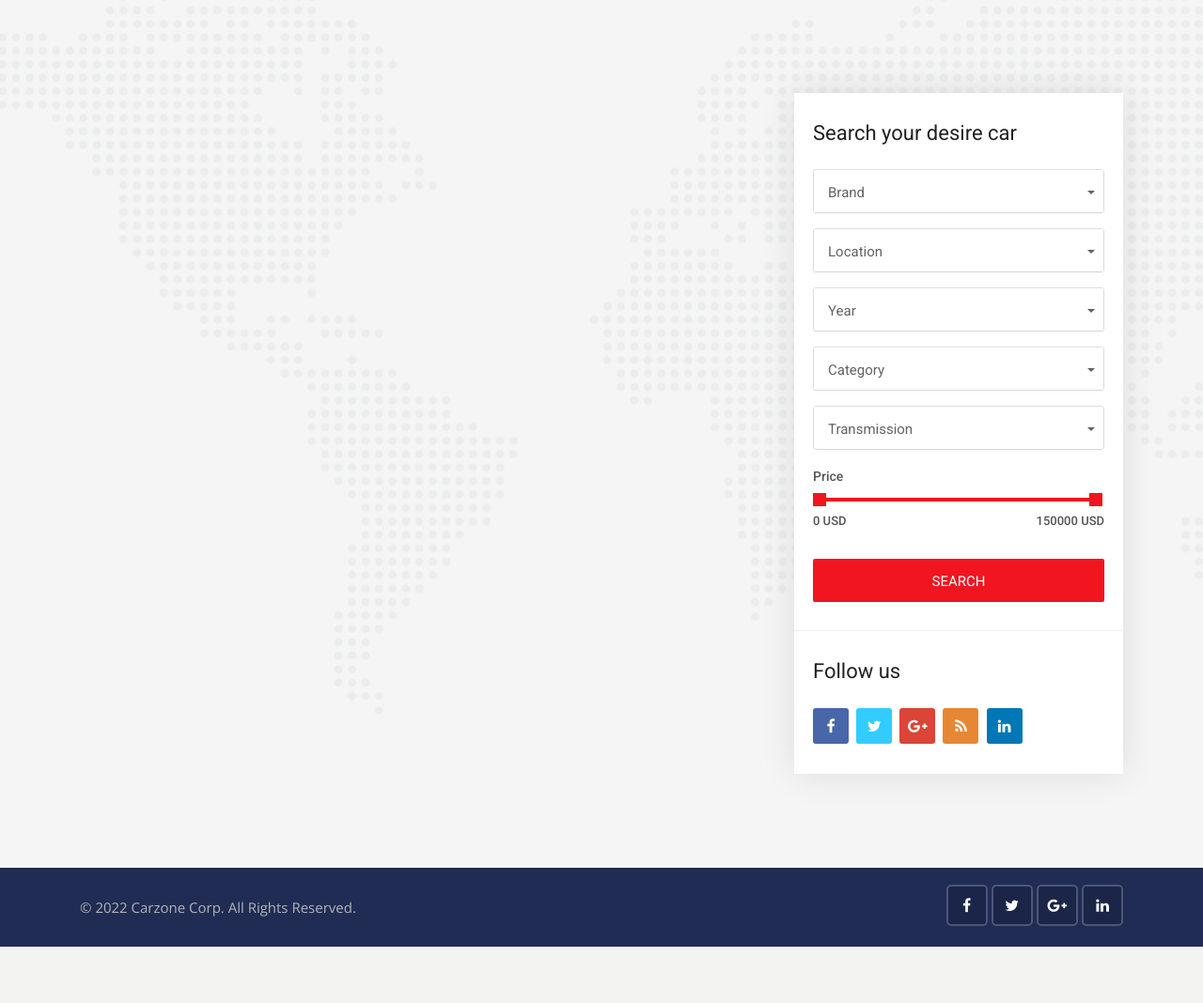
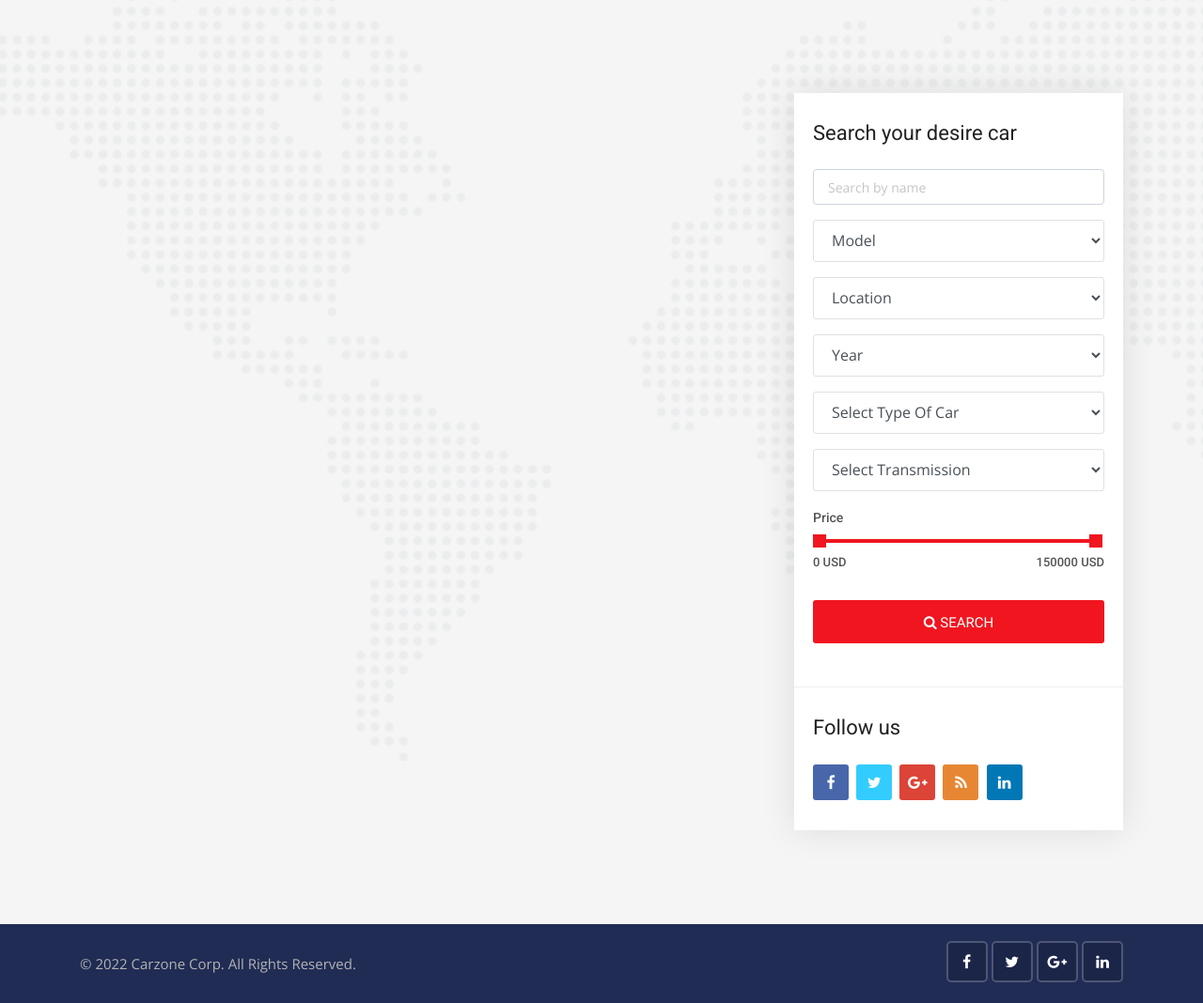
Before and after one commit to Abdechakour-Mc/car-zone, a Django app: page /cars/ in a window 1280 px wide. Shown: the part 361-1429 px from the top of the page at 94% size. Before the commit the page ends 1369 px from the top, so only its background shows below. Run offline with Django 3.2, Linux system fonts and the light colour scheme; data that the repository does not hold is empty; some libraries are stand-ins or nearby versions.

Commit message:
Search Forms, Search Functionality & Working with Admin Styles

```diff
--- a/cars/urls.py
+++ b/cars/urls.py
@@ -3,5 +3,6 @@ from . import views
 
 urlpatterns = [
     path('', views.cars, name='cars'),
-    path('<int:id>', views.car_detail, name='car_detail')
+    path('<int:id>', views.car_detail, name='car_detail'),
+    path('search', views.search, name='search')
 ]
--- a/cars/views.py
+++ b/cars/views.py
@@ -10,8 +10,19 @@ def cars(request):
     page = request.GET.get("page")
     paged_cars = paginator.get_page(page)
 
+    model_search = Car.objects.values_list('model', flat=True).distinct()
+    city_search = Car.objects.values_list('city', flat=True).distinct()
+    year_search = Car.objects.values_list('year', flat=True).distinct()
+    body_style_search = Car.objects.values_list('body_style', flat=True).distinct()
+    transmission_search = Car.objects.values_list('transmission', flat=True).distinct()
+
     context = {
-        "cars" : paged_cars
+        "cars" : paged_cars,
+        "model_search" : model_search,
+        "city_search" : city_search,
+        "year_search" : year_search,
+        "body_style_search" : body_style_search,
+        "transmission_search" : transmission_search
     }
     return render(request, 'cars/cars.html', context= context, )
 
@@ -21,3 +32,58 @@ def car_detail(request, id):
         "single_car" : single_car,
     }
     return render(request, 'cars/car_detail.html', context=context)
+
+def search(request):
+    cars = Car.objects.order_by("-created_date")
+
+    model_search = Car.objects.values_list('model', flat=True).distinct()
+    city_search = Car.objects.values_list('city', flat=True).distinct()
+    year_search = Car.objects.values_list('year', flat=True).distinct()
+    body_style_search = Car.objects.values_list('body_style', flat=True).distinct()
+    transmission_search = Car.objects.values_list('transmission', flat=True).distinct()
+
+    if 'keyword' in request.GET:
+        keyword = request.GET['keyword']
+        if keyword:
+            cars = cars.filter(description__icontains=keyword)
+
+    if 'model' in request.GET:
+        model = request.GET['model']
+        if model:
+            cars = cars.filter(model__iexact=model)
+
+    if 'city' in request.GET:
+        city = request.GET['city']
+        if city:
+            cars = cars.filter(city__iexact=city)
+
+    if 'year' in request.GET:
+        year = request.GET['year']
+        if year:
+            cars = cars.filter(year__iexact=year)
+
+    if 'body_style' in request.GET:
+        body_style = request.GET['body_style']
+        if body_style:
+            cars = cars.filter(body_style__iexact=body_style)
+
+    if 'transmission' in request.GET:
+        transmission = request.GET['transmission']
+        if transmission:
+            cars = cars.filter(transmission__iexact=transmission)
+
+    if 'min_price' in request.GET:
+        min_price = request.GET['min_price']
+        max_price = request.GET['max_price']
+        if max_price:
+            cars = cars.filter(price__gte=min_price, price__lte=max_price,)
+
+    context ={
+        "cars" : cars,
+         "model_search" : model_search,
+        "city_search" : city_search,
+        "year_search" : year_search,
+        "body_style_search" : body_style_search,
+        "transmission_search" : transmission_search,
+    }
+    return render(request, 'cars/search.html', context)
--- a/templates/base.html
+++ b/templates/base.html
@@ -56,8 +56,8 @@
 <!-- Full Page Search -->
 <div id="full-page-search">
     <button type="button" class="close">×</button>
-    <form action="https://storage.googleapis.com/theme-vessel/carhouse/index.html#" class="search-header">
-        <input type="search" value="" placeholder="type keyword(s) here. Eg: audi, benz etc" />
+    <form action="{% url 'search' %}" class="search-header">
+        <input type="search" value="" placeholder="type keyword(s) here. Eg: audi, benz etc" name="keyword" />
         <button type="submit" class="btn btn-sm button-theme">Search</button>
     </form>
 </div>
--- a/templates/cars/cars.html
+++ b/templates/cars/cars.html
@@ -133,64 +133,59 @@
                     <!-- Advanced search start -->
                     <div class="widget advanced-search2">
                         <h3 class="sidebar-title">Search your desire car</h3>
-                        <form method="GET">
+                        <form action="{% url 'search' %}" method="">
                             <div class="form-group">
-                                <select class="selectpicker search-fields" name="brand">
-                                    <option>Brand</option>
-                                    <option>Any</option>
-                                    <option>New</option>
-                                    <option>Semi-New</option>
-                                    <option>Damaged</option>
-                                    <option>Used</option>
+                                <input type="text" name="keyword" placeholder="Search by name" class="form-control">
+                            </div>
+                            <div class="form-group">
+                                <select class="form-control search-fields" name="model">
+                                    <option selected="true" disabled="disabled">Model</option>
+                                        {% for model in model_search %}
+                                            <option value="{{model}}">{{model}}</option>
+                                        {% endfor %}
                                 </select>
                             </div>
                             <div class="form-group">
-                                <select class="selectpicker search-fields" name="location">
-                                    <option>Location</option>
-                                    <option>United States</option>
-                                    <option>United Kingdom</option>
-                                    <option>American Samoa</option>
-                                    <option>Belgium</option>
-                                    <option>Cameroon</option>
-                                    <option>Canada</option>
+                                <select class="form-control search-fields" name="city">
+                                    <option selected="true" disabled="disabled">Location</option>
+                                    {% for city in city_search %}
+                                            <option value="{{city}}">{{city}}</option>
+                                        {% endfor %}
                                 </select>
                             </div>
                             <div class="form-group">
-                                <select class="selectpicker search-fields" name="year">
-                                    <option>Year</option>
-                                    <option>2016</option>
-                                    <option>2017</option>
-                                    <option>2018</option>
-                                    <option>2019</option>
-                                    <option>2020</option>
+                                <select class="form-control search-fields" name="year">
+                                    <option selected="true" disabled="disabled">Year</option>
+                                    {% for year in year_search %}
+                                            <option value="{{year}}">{{year}}</option>
+                                        {% endfor %}
                                 </select>
                             </div>
                             <div class="form-group">
-                                <select class="selectpicker search-fields" name="category">
-                                    <option>Category</option>
-                                    <option>Luxury Car</option>
-                                    <option>Pickup Truck</option>
-                                    <option>Minivan</option>
-                                    <option>Truck</option>
-                                    <option>Sports Car</option>
-                                    <option>Wagon</option>
+                                <select class="form-control search-fields" name="body_style">
+                                    <option selected="true" disabled="disabled">Select Type Of Car</option>
+                                    {% for body_style in body_style_search %}
+                                            <option value="{{body_style}}">{{body_style}}</option>
+                                        {% endfor %}
                                 </select>
                             </div>
                             <div class="form-group">
-                                <select class="selectpicker search-fields" name="transmission">
-                                    <option>Transmission</option>
-                                    <option>Automatic</option>
-                                    <option>Manual</option>
-                                    <option>Tiptronic</option>
+                                <select class="form-control search-fields" name="transmission">
+                                    <option selected="true" disabled="disabled">Select Transmission</option>
+                                        {% for transmission in transmission_search %}
+                                            <option value="{{transmission}}">{{transmission}}</option>
+                                        {% endfor %}
                                 </select>
                             </div>
                             <div class="range-slider clearfix">
-                                <label>Price</label>
-                                <div data-min="0" data-max="150000"  data-min-name="min_price" data-max-name="max_price" data-unit="USD" class="range-slider-ui ui-slider" aria-disabled="false"></div>
-                                <div class="clearfix"></div>
-                            </div>
-                            <div class="form-group mb-0">
-                                <button class="search-button btn">Search</button>
+                                            <label>Price</label>
+                                            <div data-min="0" data-max="150000"  data-min-name="min_price" data-max-name="max_price" data-unit="USD" class="range-slider-ui ui-slider" aria-disabled="false"></div>
+                                            <div class="clearfix"></div>
+                                        </div>
+                            <div class="form-group">
+                                <button class="btn btn-block button-theme btn-md">
+                                    <i class="fa fa-search"></i> Search
+                                </button>
                             </div>
                         </form>
                     </div>
```
Also changed, not shown: carzone/static/css/admin.css (added, +36 -0 lines), pages/views.py (+14 -0 lines), templates/admin/base_site.html (added, +17 -0 lines), templates/cars/search.html (added, +193 -0 lines), templates/pages/home.html (+26 -30 lines).
